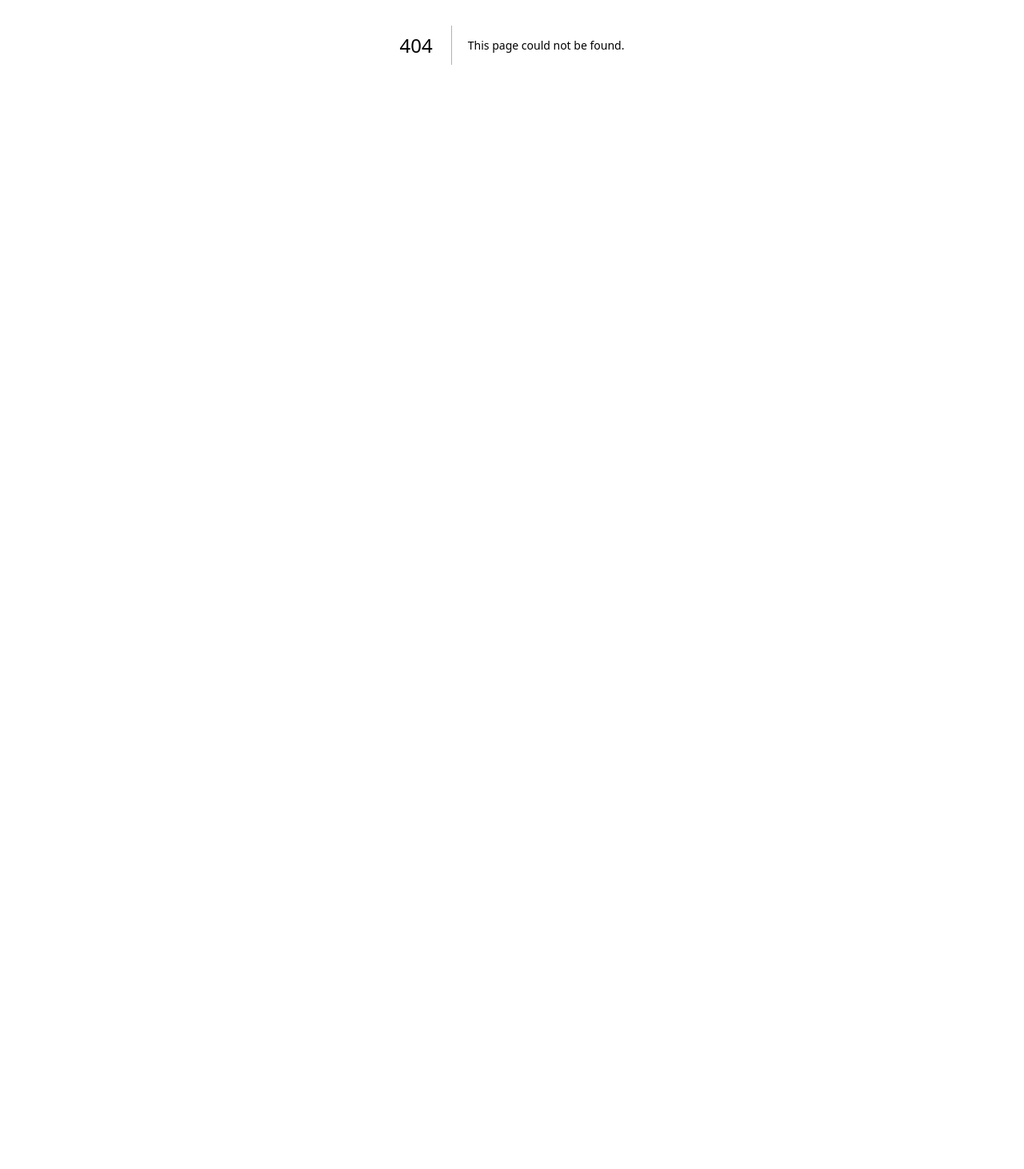
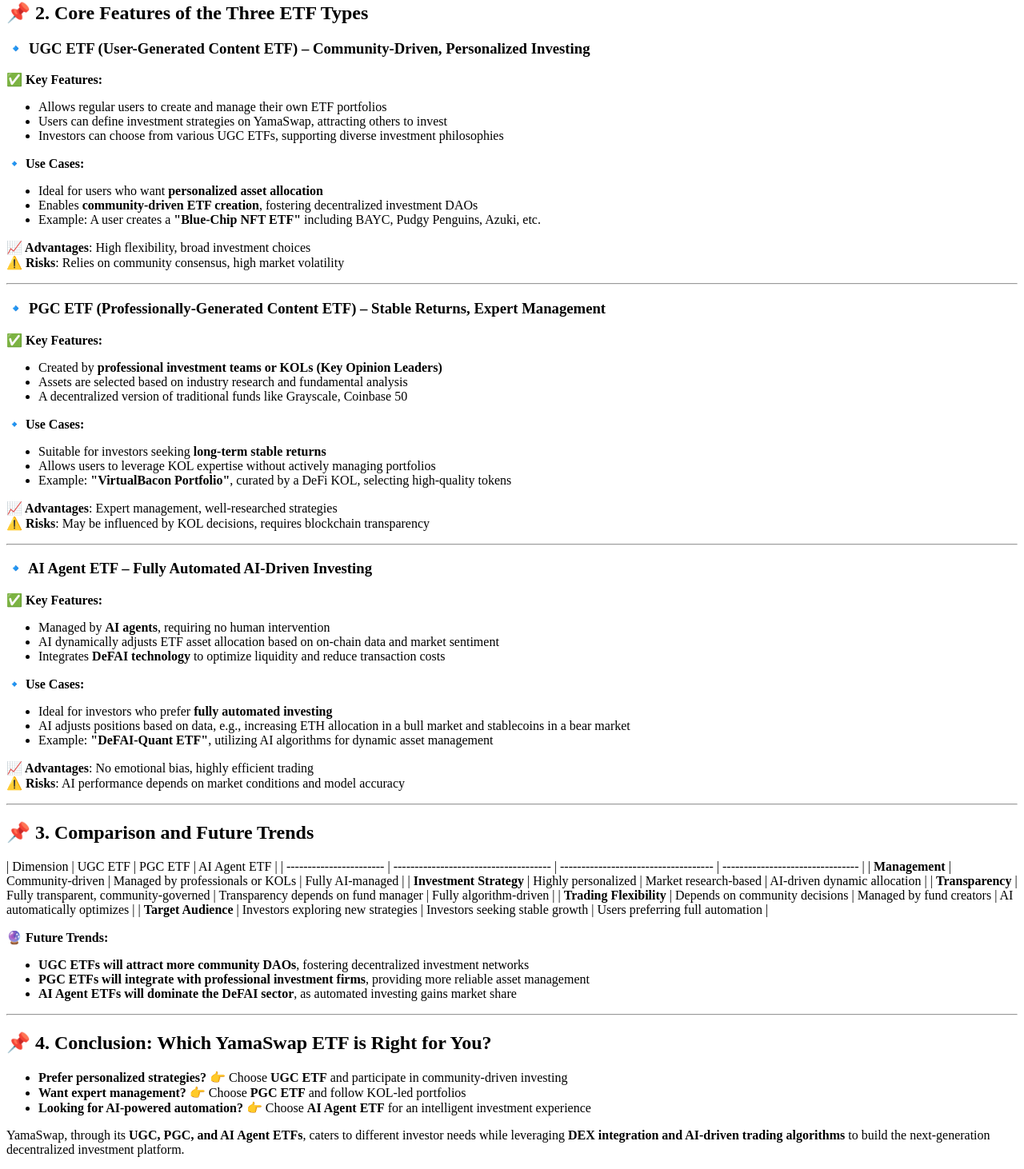
Before and after one commit to yamaswap-labs/docs, a Next.js app: page /advanced/yamaswap_product_line_ugc_pgc_aiagent in a window 1280 px wide. Before the commit this address had no page. Shown: the part 344-1806 px from the top of the page at 80% size. Before the commit the page ends 800 px from the top, so only its background shows below. Built offline with nearby package versions, Linux system fonts and the light colour scheme.

Commit message:
feat: aiagent

```diff
--- /dev/null
+++ b/pages/advanced/yamaswap_product_line_ugc_pgc_aiagent.mdx
@@ -0,0 +1,104 @@
+# Introducing YamaSwap Product Line UGC ETF, PGC ETF, and AI Agent ETF
+
+As decentralized finance (DeFi) merges with AI, **YamaSwap** introduces an innovative ETF structure featuring three distinct product lines: **UGC ETF, PGC ETF, and AI Agent ETF**. These ETFs offer users personalized and diverse cryptocurrency asset management strategies.
+
+This article will analyze the characteristics of these three ETF types, their use cases, and their role in the emerging **DeFAI (DeFi + AI)** sector.
+
+---
+
+## **📌 1. Overview of the Three ETF Product Lines**
+
+| ETF Type         | Definition                           | Key Features                                                    | Suitable For                                                       |
+| ---------------- | ------------------------------------ | --------------------------------------------------------------- | ------------------------------------------------------------------ |
+| **UGC ETF**      | User-Generated Content ETF           | Created and managed by community users                          | Community-driven investment strategies for personalized portfolios |
+| **PGC ETF**      | Professionally-Generated Content ETF | Managed by professionals or KOLs, similar to traditional funds  | Investors seeking stable returns from expert management            |
+| **AI Agent ETF** | AI-Driven ETF                        | Managed by AI agents that autonomously adjust asset allocations | Investors looking for fully automated asset management             |
+
+---
+
+## **📌 2. Core Features of the Three ETF Types**
+
+### **🔹 UGC ETF (User-Generated Content ETF) – Community-Driven, Personalized Investing**
+
+**✅ Key Features:**
+
+- Allows regular users to create and manage their own ETF portfolios
+- Users can define investment strategies on YamaSwap, attracting others to invest
+- Investors can choose from various UGC ETFs, supporting diverse investment philosophies
+
+**🔹 Use Cases:**
+
+- Ideal for users who want **personalized asset allocation**
+- Enables **community-driven ETF creation**, fostering decentralized investment DAOs
+- Example: A user creates a **"Blue-Chip NFT ETF"** including BAYC, Pudgy Penguins, Azuki, etc.
+
+**📈 Advantages**: High flexibility, broad investment choices
+**⚠️ Risks**: Relies on community consensus, high market volatility
+
+---
+
+### **🔹 PGC ETF (Professionally-Generated Content ETF) – Stable Returns, Expert Management**
+
+**✅ Key Features:**
+
+- Created by **professional investment teams or KOLs (Key Opinion Leaders)**
+- Assets are selected based on industry research and fundamental analysis
+- A decentralized version of traditional funds like Grayscale, Coinbase 50
+
+**🔹 Use Cases:**
+
+- Suitable for investors seeking **long-term stable returns**
+- Allows users to leverage KOL expertise without actively managing portfolios
+- Example: **"VirtualBacon Portfolio"**, curated by a DeFi KOL, selecting high-quality tokens
+
+**📈 Advantages**: Expert management, well-researched strategies
+**⚠️ Risks**: May be influenced by KOL decisions, requires blockchain transparency
+
+---
+
+### **🔹 AI Agent ETF – Fully Automated AI-Driven Investing**
+
+**✅ Key Features:**
+
+- Managed by **AI agents**, requiring no human intervention
+- AI dynamically adjusts ETF asset allocation based on on-chain data and market sentiment
+- Integrates **DeFAI technology** to optimize liquidity and reduce transaction costs
+
+**🔹 Use Cases:**
+
+- Ideal for investors who prefer **fully automated investing**
+- AI adjusts positions based on data, e.g., increasing ETH allocation in a bull market and stablecoins in a bear market
+- Example: **"DeFAI-Quant ETF"**, utilizing AI algorithms for dynamic asset management
+
+**📈 Advantages**: No emotional bias, highly efficient trading
+**⚠️ Risks**: AI performance depends on market conditions and model accuracy
+
+---
+
+## **📌 3. Comparison and Future Trends**
+
+| Dimension               | UGC ETF                               | PGC ETF                              | AI Agent ETF                     |
+| ----------------------- | ------------------------------------- | ------------------------------------ | -------------------------------- |
+| **Management**          | Community-driven                      | Managed by professionals or KOLs     | Fully AI-managed                 |
+| **Investment Strategy** | Highly personalized                   | Market research-based                | AI-driven dynamic allocation     |
+| **Transparency**        | Fully transparent, community-governed | Transparency depends on fund manager | Fully algorithm-driven           |
+| **Trading Flexibility** | Depends on community decisions        | Managed by fund creators             | AI automatically optimizes       |
+| **Target Audience**     | Investors exploring new strategies    | Investors seeking stable growth      | Users preferring full automation |
+
+**🔮 Future Trends:**
+
+- **UGC ETFs will attract more community DAOs**, fostering decentralized investment networks
+- **PGC ETFs will integrate with professional investment firms**, providing more reliable asset management
+- **AI Agent ETFs will dominate the DeFAI sector**, as automated investing gains market share
+
+---
+
+## **📌 4. Conclusion: Which YamaSwap ETF is Right for You?**
+
+- **Prefer personalized strategies?** 👉 Choose **UGC ETF** and participate in community-driven investing
+- **Want expert management?** 👉 Choose **PGC ETF** and follow KOL-led portfolios
+- **Looking for AI-powered automation?** 👉 Choose **AI Agent ETF** for an intelligent investment experience
+
+YamaSwap, through its **UGC, PGC, and AI Agent ETFs**, caters to different investor needs while leveraging **DEX integration and AI-driven trading algorithms** to build the next-generation decentralized investment platform.
+
+🚀 **Try YamaSwap today and explore the future of DeFAI-powered crypto ETFs!**
```
Also changed, not shown: pages/advanced/introduction_yamaswap.mdx (renamed from pages/advanced/yamaswap.mdx).
